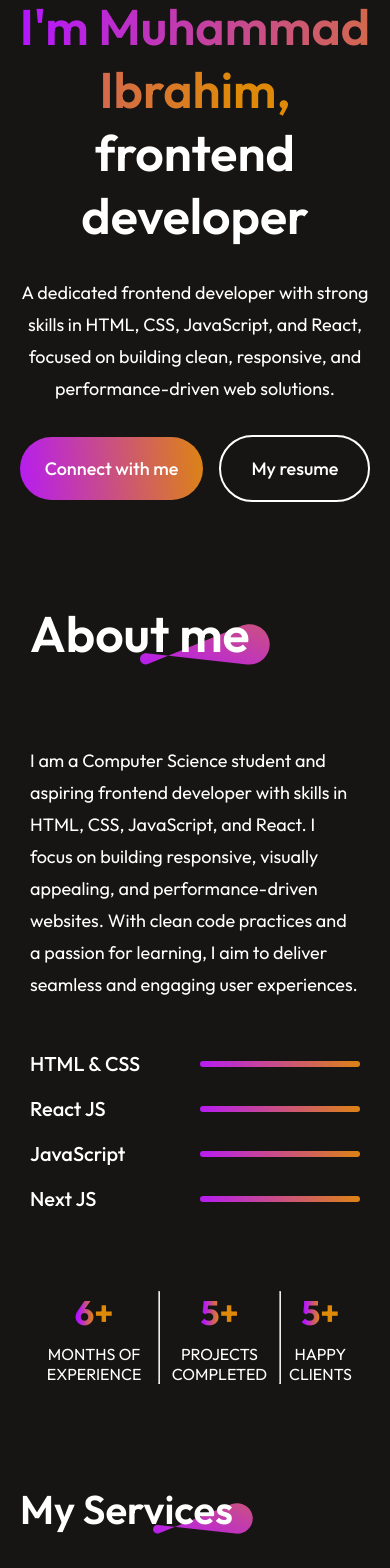
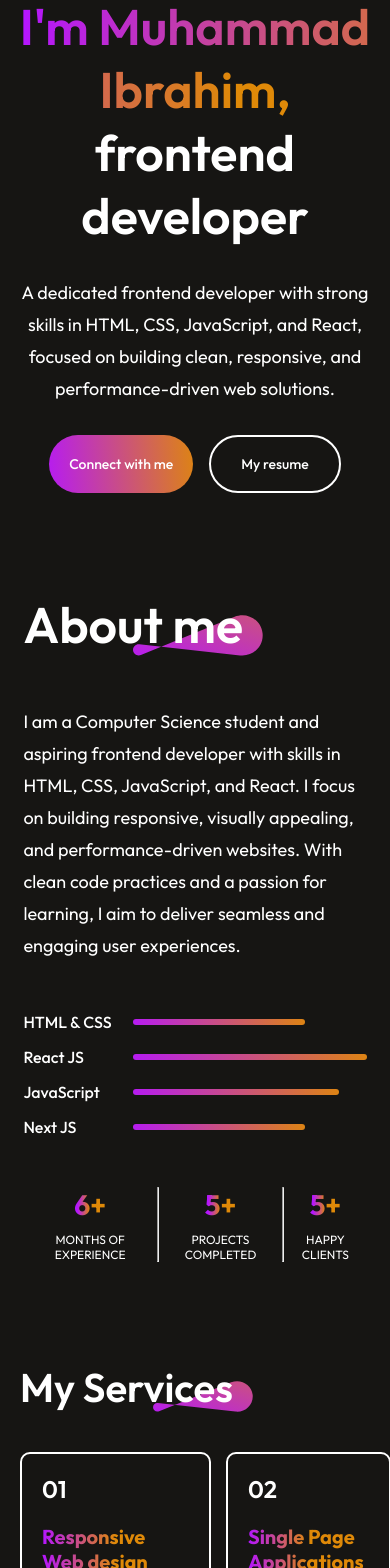
Before and after one commit to IbrahimKhan1034/my-portfolio, a React (Vite) app: page / in a window 390 px wide. Shown: the part 432-2000 px from the top of the page. Built offline with nearby package versions, Linux system fonts and the light colour scheme.

Commit message:
changes for screen sizes less than 412px

```diff
--- a/src/Components/About/About.css
+++ b/src/Components/About/About.css
@@ -45,11 +45,11 @@
 .about-skills {
   display: flex;
   flex-direction: column;
-  gap: 20px;
+  gap: 15px;
 }
 .about-skill {
   display: flex;
-  gap: 30px;
+  gap: 20px;
   align-items: center;
   transition: 0.3s;
 }
@@ -102,8 +102,8 @@
 
 @media (max-width: 768px) {
   .about {
-    gap: 80px;
-    margin: 50px 30px;
+    gap: 50px;
+    margin: 50px 6%;
     align-items: start;
   }
   .about-title h1 {
@@ -129,7 +129,8 @@
     align-items: center;
   }
   .about-skill p {
-    font-size: 20px;
+    font-size: 16px;
+    min-width: 90px;
   }
   .about-skill hr {
     height: 6px;
@@ -141,11 +142,11 @@
     gap: 10px;
   }
   .about-achievement h1 {
-    font-size: 34px;
+    font-size: 28px;
     font-weight: 700;
   }
   .about-achievement p {
     text-align: center;
-    font-size: 16px;
+    font-size: 12px;
   }
 }
--- a/src/Components/Footer/Footer.css
+++ b/src/Components/Footer/Footer.css
@@ -70,7 +70,7 @@
 
 @media (max-width: 768px) {
   .footer {
-    margin: 50px 70px;
+    margin: 50px 30px;
   }
   .footer-top {
     flex-direction: column;
--- a/src/Components/MyWork/MyWork.css
+++ b/src/Components/MyWork/MyWork.css
@@ -27,7 +27,7 @@
   gap: 40px;
   max-width: 1200px;
   margin: 0 auto;
-  padding: 0 40px;
+  /* padding: 0 40px; */
   box-sizing: border-box;
 }
 
@@ -68,12 +68,12 @@
   }
   .mywork-title h1 {
     padding: 0;
-    font-size: 50px;
-    font-weight: 600;
+    font-size: 40px;
+    /* font-weight: 600; */
   }
   .mywork-title img {
     width: 100px;
-    margin-right: -10px;
+    right: -40px;
   }
   .mywork-container {
     grid-template-columns: 1fr 1fr;
--- a/src/Components/Navbar/Hero/Hero.css
+++ b/src/Components/Navbar/Hero/Hero.css
@@ -92,8 +92,9 @@
     white-space: nowrap;
     padding: 30px 20px;
     border-radius: 50px; */
-    padding: 20px 25px;
+    padding: 20px;
     border-radius: 40px;
+    font-size: 14px;
   }
   .hero-resume {
     /* display: inline-flex;
@@ -102,7 +103,8 @@
     white-space: nowrap;
     padding: 30px 20px;
     border-radius: 50px; */
-    padding: 20px 30px;
+    padding: 18px 30px;
     border-radius: 40px;
+    font-size: 14px;
   }
 }
--- a/src/Components/Navbar/Navbar.css
+++ b/src/Components/Navbar/Navbar.css
@@ -48,27 +48,29 @@
 }
 .nav-mob-close {
   display: none;
+  cursor: pointer;
 }
 .nav-mob-open {
   display: none;
+  cursor: pointer;
 }
 @media (max-width: 768px) {
   .navbar {
-    margin: 20px 50px;
+    margin: 20px 6%;
   }
   .nav-connect {
     display: none;
   }
   .nav-mob-open {
     display: block;
-    position: fixed;
+    position: absolute;
     right: 30px;
   }
   .nav-mob-close {
     display: block;
-    position: relative;
+    position: absolute;
     top: 30px;
-    left: 290px;
+    right: 7%;
     width: 30px;
   }
   .nav-menu {
@@ -78,11 +80,12 @@
     top: 0;
     gap: 30px;
     background-color: #1f0016;
-    width: 350px;
+    width: 300px;
     height: 100%;
     z-index: 2;
     transition: right 0.5s;
-    right: -350px;
+    right: -300px;
+    padding-top: 100px;
   }
   .nav-menu-li {
     font-size: 30px;
```
